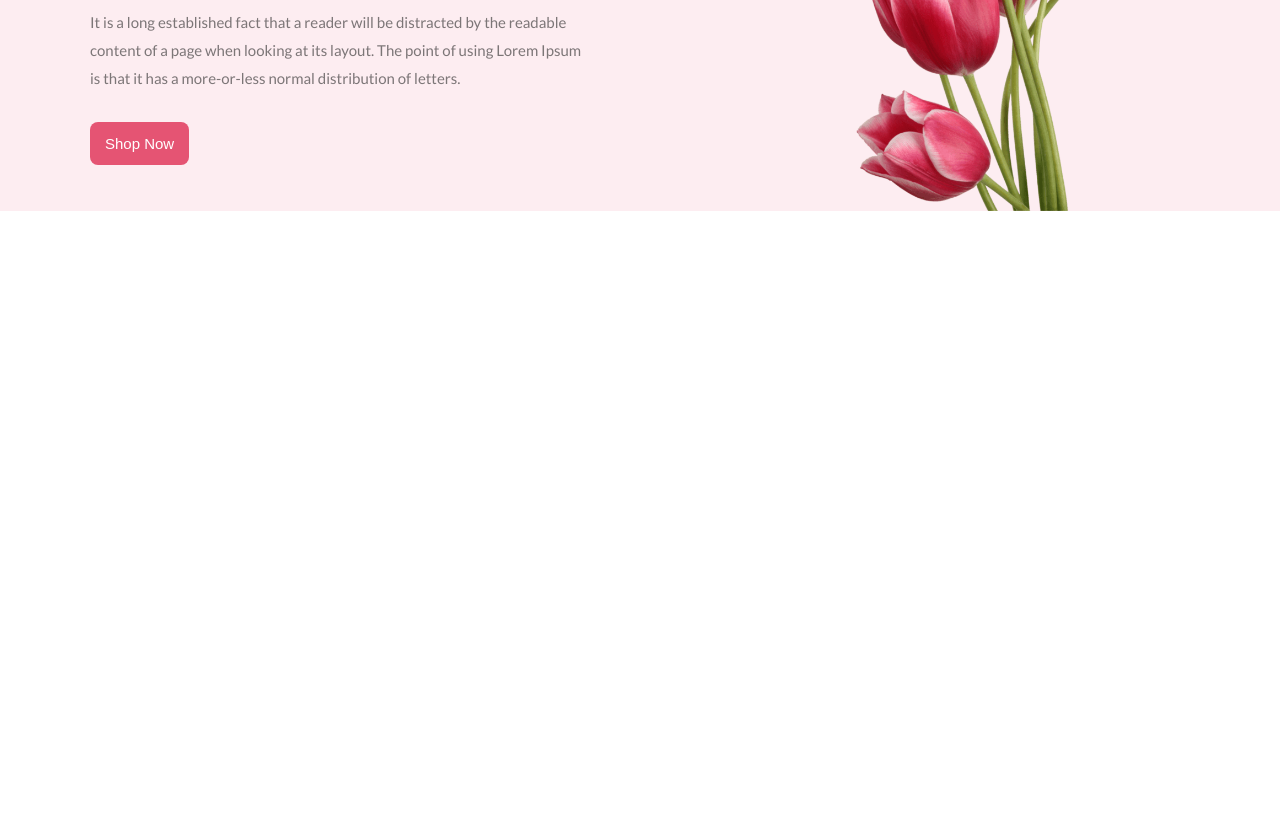
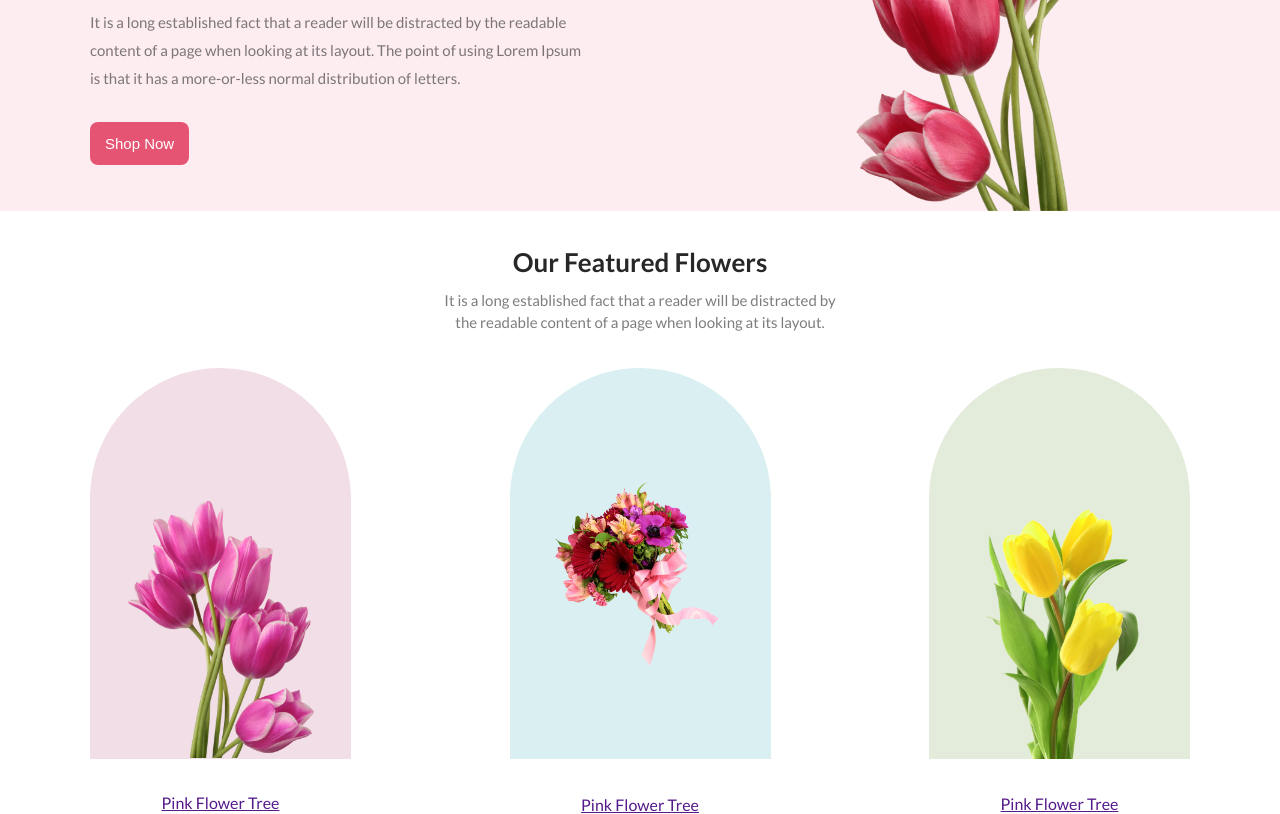
Before and after one commit to xamanDawud/shop-of-flower-website, a plain HTML site: page index.html in a window 1280 px wide. Shown: the part 269-1083 px from the top of the page. Before the commit the page ends 800 px from the top, so only its background shows below. Drawn offline with Linux system fonts and the light colour scheme.

Commit message:
feature flower section added

```diff
--- a/index.html
+++ b/index.html
@@ -11,6 +11,7 @@
 
 <body>
     <header>
+        <!-- Banner section start from here  -->
         <div class="banner">
             <div class="banner-content">
                 <h1 class="banner-content-title">Let's make beautiful flowers a part of your life.</h1>
@@ -21,10 +22,31 @@
             </div>
             <img src="Flower Asset/pngwing 10.png" alt="">
         </div>
+        <!-- Banner section end in here  -->
     </header>
+    <!-- Content section start from here  -->
     <main>
-
+        <section class="feature-flowers fixed-size">
+            <h2 class="section-title">Our Featured Flowers</h2>
+            <p class="section-pra">It is a long established fact that a reader will be distracted by the readable
+                content of a page when looking at its layout.</p>
+            <div class="feature-flower-wrapper">
+                <span class="individual-flower1">
+                    <img src="Flower Asset/pngwing 6.png" alt="">
+                    <a href="">Pink Flower Tree</a>
+                </span>
+                <span class="individual-flower2">
+                    <img src="Flower Asset/pngwing 5.png" alt="">
+                    <a href="">Pink Flower Tree</a>
+                </span>
+                <span class="individual-flower3">
+                    <img src="Flower Asset/pngwing 7.png" alt="">
+                    <a href="">Pink Flower Tree</a>
+                </span>
+            </div>
+        </section>
     </main>
+    <!-- Content section end in here  -->
     <footer>
 
     </footer>
--- a/styles/style.css
+++ b/styles/style.css
@@ -19,6 +19,29 @@ body {
   padding: 13px 15px 13px 15px;
   border: none;
   cursor: pointer;
+}
+
+.section-title {
+  color: #272727;
+  text-align: center;
+  font-size: 26px;
+  font-weight: 700;
+  line-height: normal;
+}
+.section-pra {
+  color: rgba(39, 39, 39, 0.6);
+  text-align: center;
+  font-size: 15px;
+  width: 400px;
+  font-weight: 400;
+  line-height: 22px;
+  margin: 0 auto;
+  margin-top: 11px;
+}
+
+.fixed-size {
+  width: 1100px;
+  margin: 0 auto;
 }
 
 /* banner style start from here  */
@@ -52,3 +75,46 @@ header {
   line-height: 28px;
   margin: 30px 0px 30px 0px;
 }
+
+.feature-flower-wrapper {
+  display: flex;
+  justify-content: space-between;
+  margin-top: 35px;
+}
+
+.individual-flower1,
+.individual-flower2,
+.individual-flower3 {
+  width: 261px;
+  border-top-left-radius: 130px;
+  border-top-right-radius: 131px;
+  height: 391px;
+  text-align: center;
+}
+.individual-flower1 img,
+.individual-flower2 img,
+.individual-flower3 img {
+  max-width: 186px;
+  margin-top: 80px;
+  padding: 32px;
+}
+.individual-flower1 {
+  background-color: #f2dee7;
+}
+.individual-flower2 {
+  background-color: #d9eff1;
+}
+.individual-flower3 {
+  background-color: #e3ebdb;
+}
+.individual-flower1 img {
+  margin-top: 101px;
+}
+
+.individual-flower2 img {
+  margin-bottom: 94px;
+}
+
+.feature-flowers {
+  padding-top: 35px;
+}
```
